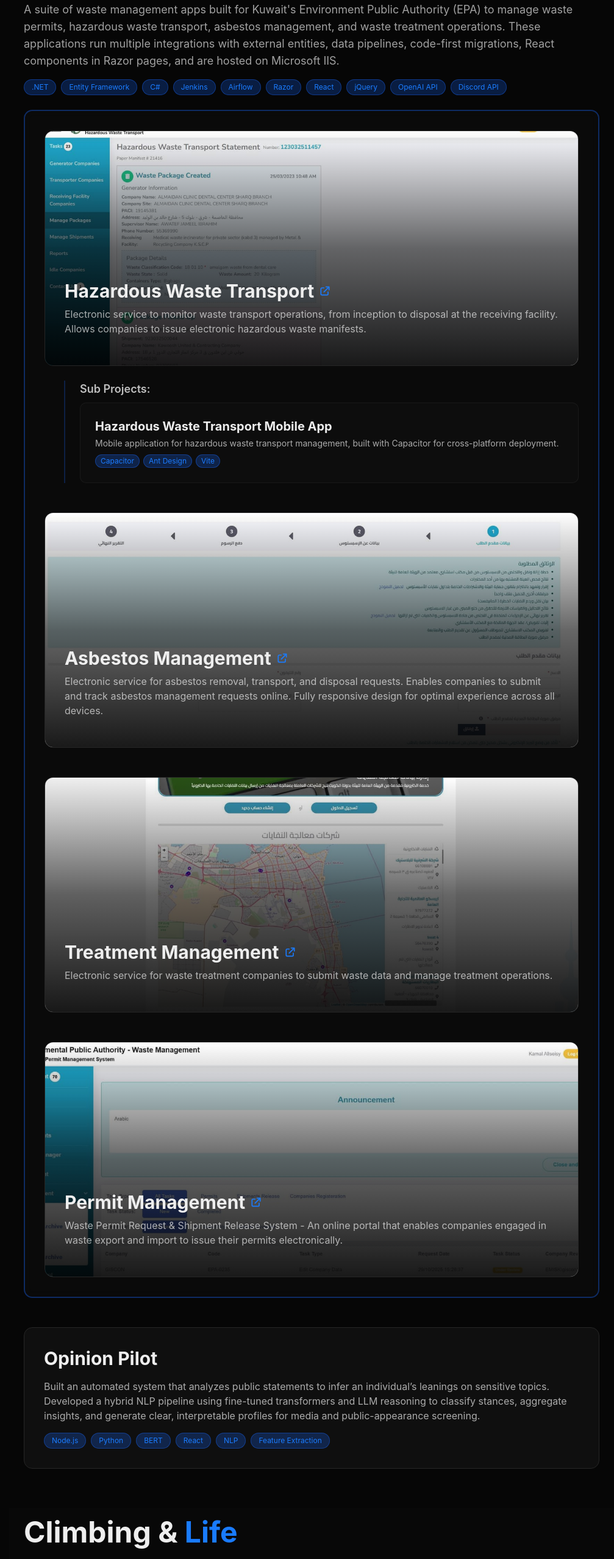
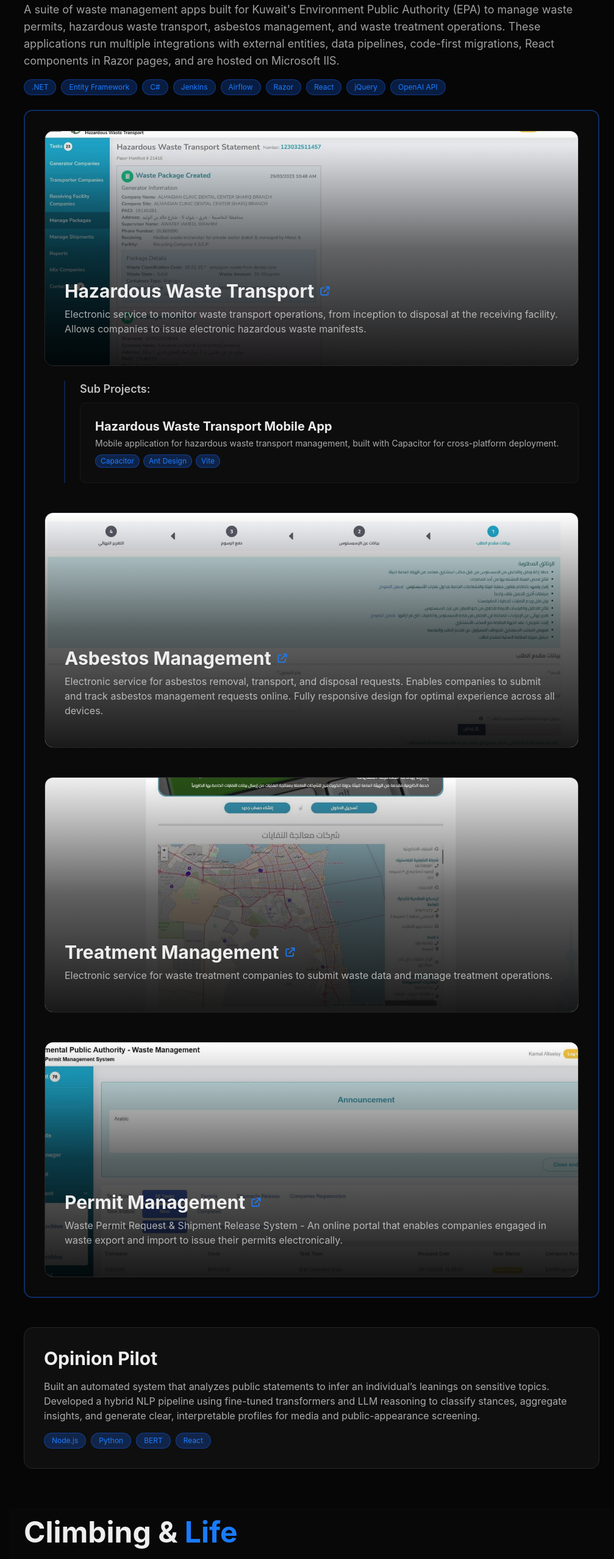
Before and after one commit to Sawalhy/portfolio, a React (Vite) app: page / in a window 1280 px wide. Shown: the part 2380-4936 px from the top of the page at 61% size, without its empty margins (273-1280 px from the left). Built offline with nearby package versions, Linux system fonts and the light colour scheme.

Commit message:
Removed "Discord API" from skills used in emisk

```diff
--- a/components/Projects.tsx
+++ b/components/Projects.tsx
@@ -35,7 +35,7 @@ const projects = [
         id: 4,
         sectionTitle: 'eMISK Applications',
         sectionDescription: 'A suite of waste management apps built for Kuwait\'s Environment Public Authority (EPA) to manage waste permits, hazardous waste transport, asbestos management, and waste treatment operations. These applications run multiple integrations with external entities, data pipelines, code-first migrations, React components in Razor pages, and are hosted on Microsoft IIS.',
-        tags: ['.NET', 'Entity Framework', 'C#', 'Jenkins', 'Airflow', 'Razor', 'React', 'jQuery', 'OpenAI API', 'Discord API'],
+        tags: ['.NET', 'Entity Framework', 'C#', 'Jenkins', 'Airflow', 'Razor', 'React', 'jQuery', 'OpenAI API'],
         isSectionHeader: true,
     },
     {
@@ -102,7 +102,7 @@ const projects = [
         id: 11,
         title: 'Opinion Pilot',
         description: 'Built an automated system that analyzes public statements to infer an individual’s leanings on sensitive topics. Developed a hybrid NLP pipeline using fine-tuned transformers and LLM reasoning to classify stances, aggregate insights, and generate clear, interpretable profiles for media and public-appearance screening.',
-        tags: ['Node.js', 'Python', 'BERT', 'React', 'NLP', 'Feature Extraction'],
+        tags: ['Node.js', 'Python', 'BERT', 'React'],
         image: '',
         link: '#',
     },
```
